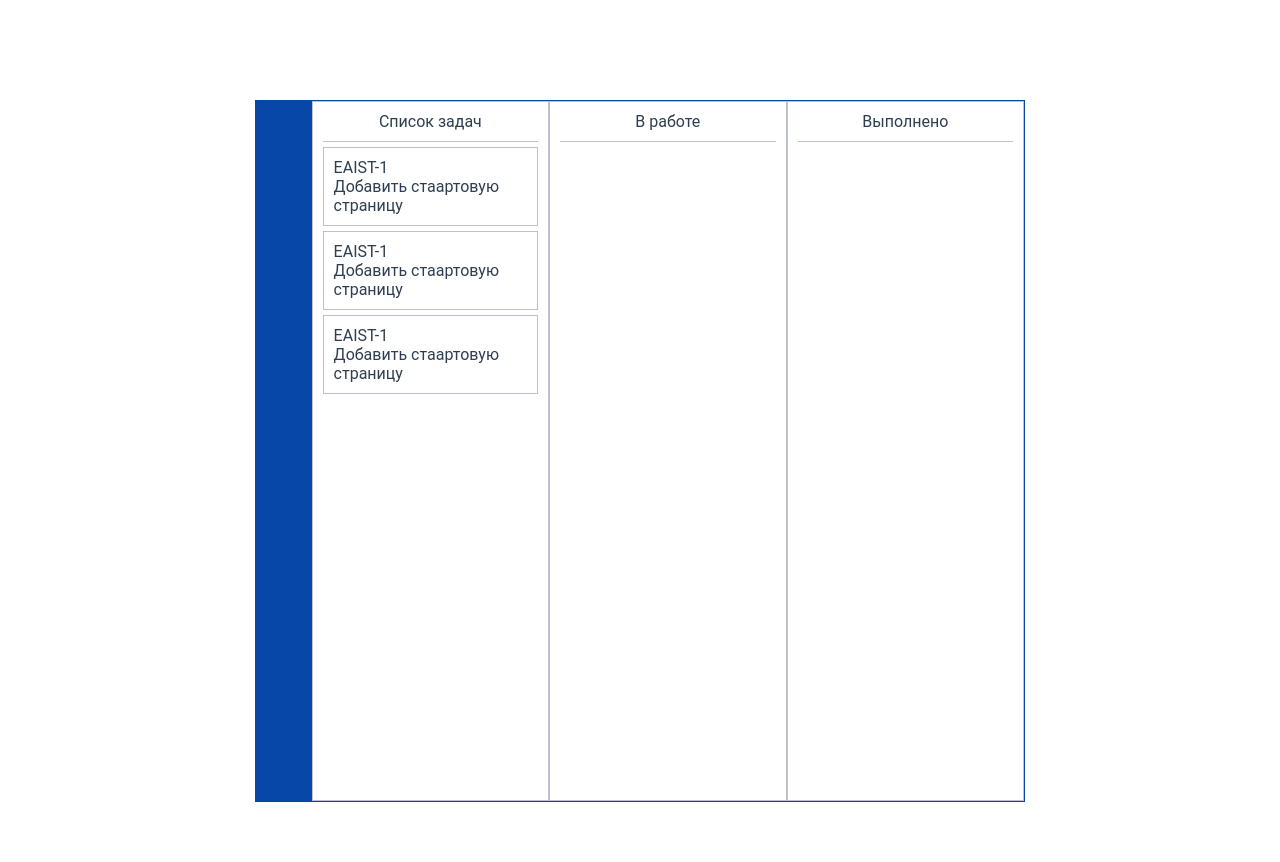
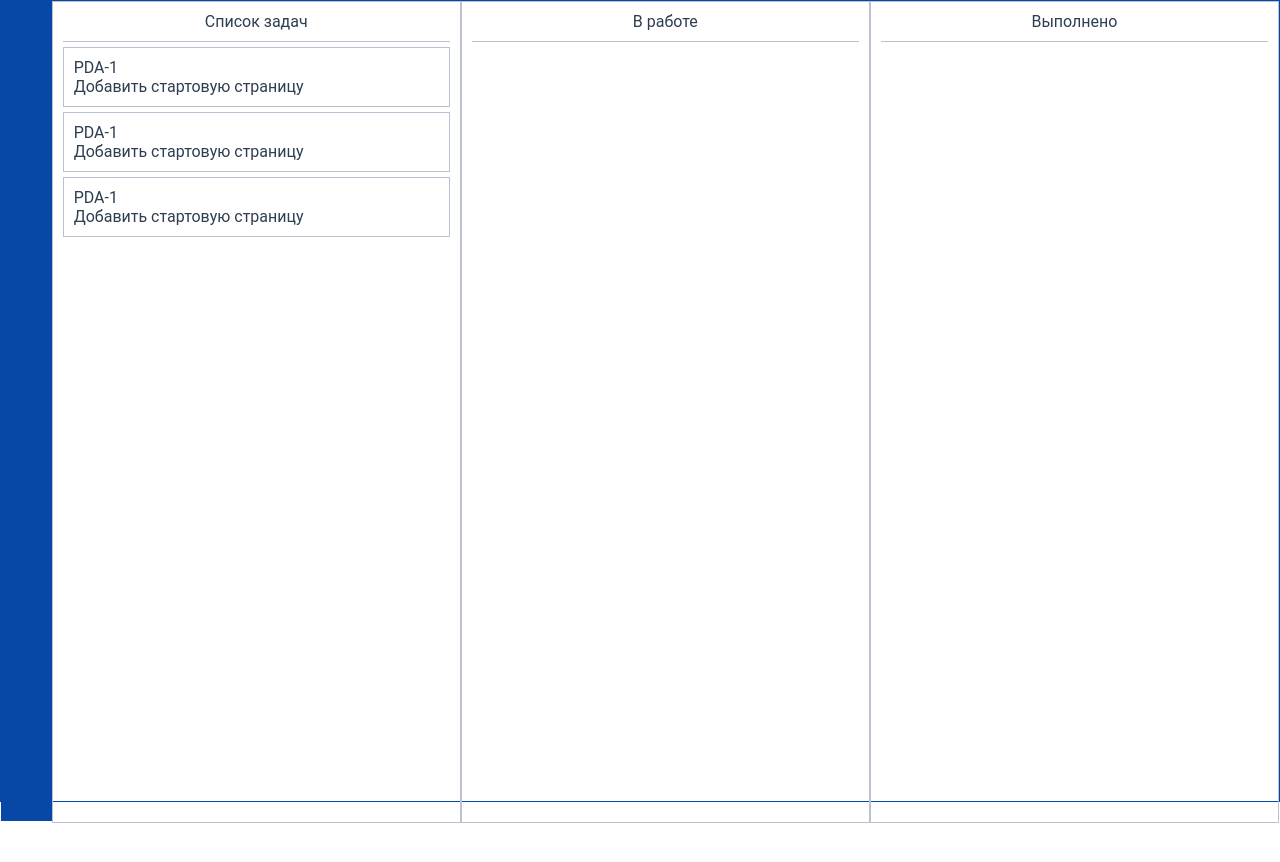
Before and after one commit to ggpo1/pda-frontend, a Vue app: page /#/ in a window 1280 px wide. Shown: the top 862 px of the page. Before the commit the page ends 802 px from the top, so only its background shows below. Built offline with nearby package versions, Linux system fonts and the light colour scheme.

Commit message:
Full screen test version

```diff
--- a/src/App.vue
+++ b/src/App.vue
@@ -15,14 +15,16 @@
 * {
   margin: 0;
   padding: 0;
+  height:  100%;
 }
 #app {
   display: flex;
   font-family: "Avenir", Helvetica, Arial, sans-serif;
   -webkit-font-smoothing: antialiased;
   -moz-osx-font-smoothing: grayscale;
-  height: 100%;
-  width: 60%;
+  height: auto;       /* These two lines were the key. */
+  min-height: 100%;
+  width: 100%;
   font-family: "Roboto", Helvetica, Arial, sans-serif;
   font-weight: 400;
   text-align: center;
@@ -32,12 +34,13 @@
 
 .main-wrapper {
   width: 100%;
+  height: auto;
 }
 
 .center-horizontal {
   display: flex;
   justify-content: center;
-  height: 700px;
-  margin-top: 100px;
+
+  /* margin-top: 100px; */
 }
 </style>
--- a/src/components/page-components/Board/Board.vue
+++ b/src/components/page-components/Board/Board.vue
@@ -21,17 +21,18 @@
     padding: 10px;
     border: 1px solid #bbc1d0;
     width: 100%;
-    /* background: green; */
-
+    height: 100%;
 }
 .task-wrapper {
     margin-top: 5px;
     padding: 10px;
     text-align: left;
     border: 1px solid #bbc1d0;
+    height: auto;
 }
 .board-title {
     padding-bottom: 10px;
     border-bottom: 1px solid #bbc1d0;
+    height: auto;
 }
 </style>
--- a/src/components/page-components/Sidebar/Sidebar.vue
+++ b/src/components/page-components/Sidebar/Sidebar.vue
@@ -28,7 +28,7 @@
 
 <style scoped>
 .sidebar-wrapper {
-    width: 5%;
+    width: 2.5%;
     padding: 10px;
     background: #0747A6;
 }
--- a/src/views/Boards/Boards.ts
+++ b/src/views/Boards/Boards.ts
@@ -6,13 +6,13 @@ import router from '@/router';
 @Component({ components: { Board } })
 export default class Boards extends Vue {
     private todoTasks: any[] = [{
-        title: 'EAIST-1',
-        description: 'Добавить стаартовую страницу',
+        title: 'PDA-1',
+        description: 'Добавить стартовую страницу',
     }, {
-        title: 'EAIST-1',
-        description: 'Добавить стаартовую страницу',
+        title: 'PDA-1',
+        description: 'Добавить стартовую страницу',
     }, {
-        title: 'EAIST-1',
-        description: 'Добавить стаартовую страницу',
+        title: 'PDA-1',
+        description: 'Добавить стартовую страницу',
     }];
 }
```
